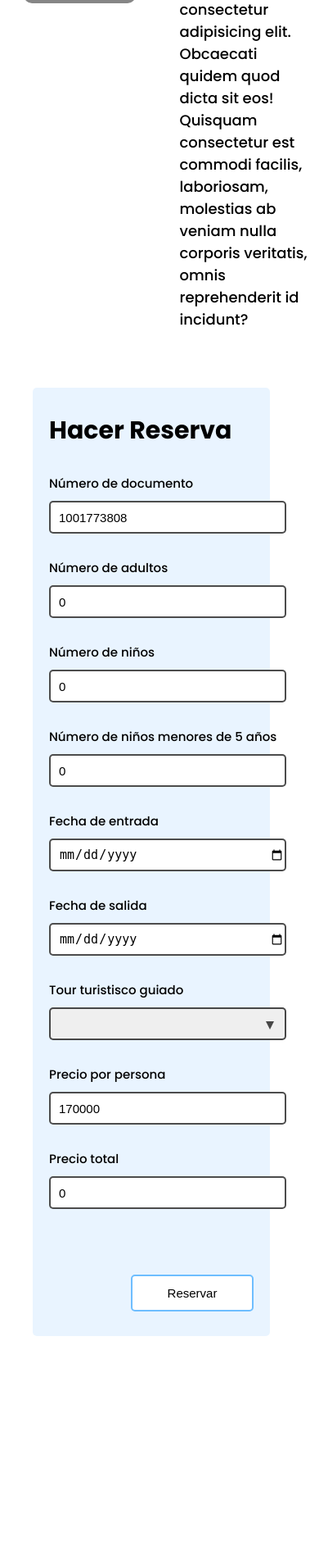
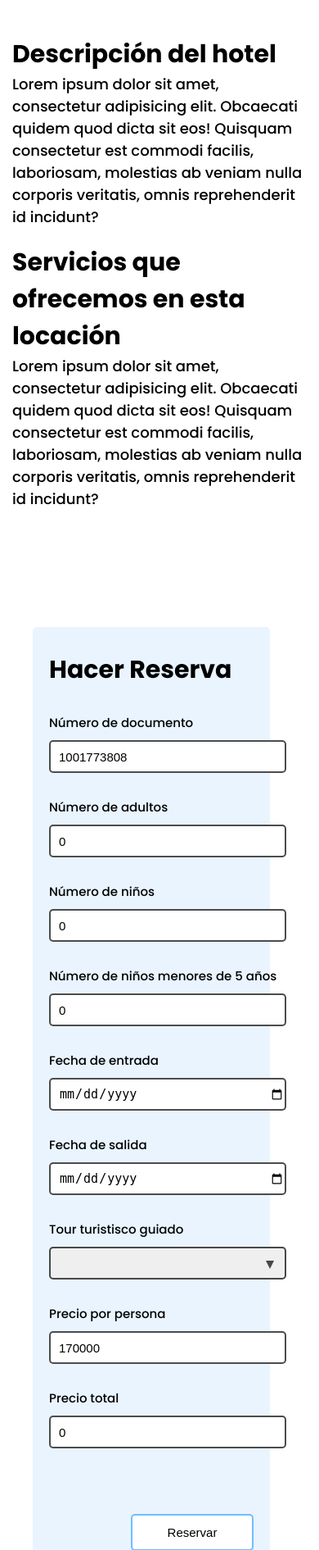
Before and after one commit to JuanRojoA/hotel-chanllenge, a PHP site: page /hotel.php?hotel=631672e7c00ad in a window 390 px wide. Shown: the part 903-2794 px from the top of the page at 82% size. Before the commit the page ends 2533 px from the top, so only its background shows below. Run offline with PHP 8.4, Linux system fonts and the light colour scheme; a user stored in the database is signed in; data comes from the database, SQL or seed files in the repository; data that the repository does not hold is empty.

Commit message:
Fixed responsive in hotel page

```diff
--- a/styles/main.css
+++ b/styles/main.css
@@ -937,7 +937,7 @@
   border: none;
   border: solid 2px rgba(0, 0, 0, 0.7);
   outline-color: rgb(110, 190, 255);
-  outline-offset: 2px;
+  outline-offset: 0px;
 }
 
 .input-container textarea {
@@ -960,7 +960,7 @@
   font-size: 1.5rem;
   padding: 0 1rem;
   outline-color: rgb(110, 190, 255);
-  outline-offset: 2px;
+  outline-offset: 0px;
 }
 
 .select-container::after {
@@ -1402,6 +1402,7 @@
   height: max-content;
   display: flex;
   flex-direction: row;
+  flex-wrap: wrap;
   justify-content: center;
   align-items: center;
   gap: 3rem;
@@ -1410,8 +1411,8 @@
 
 #hotel-main-details-container,
 #hotel-side-details-container {
-  min-width: 45%;
-  max-width: 50%;
+  min-width: 400px;
+  width: 45%;
   min-height: calc(100vh - 80px);
   height: max-content;
   display: flex;
@@ -1482,7 +1483,7 @@
 #reservation-form .input-container {
   min-width: 290px;
   width: 90%;
-  max-width: 600px;
+  max-width: 500px;
   margin: 0;
   padding: 0;
   gap: 1rem;
```
Also changed, not shown: actions/state.php (+28 -0 lines).
